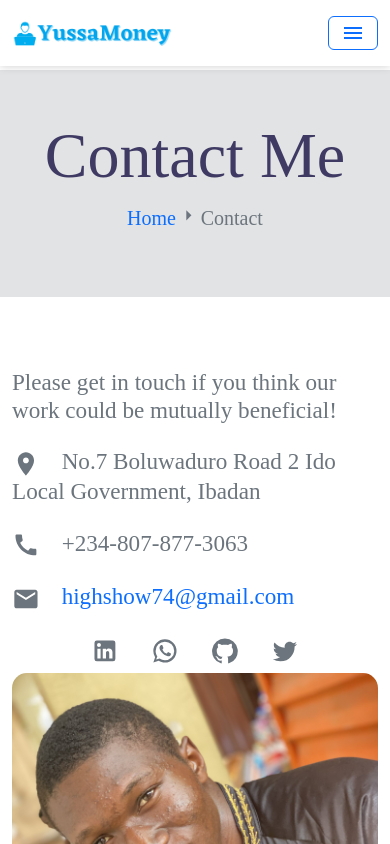
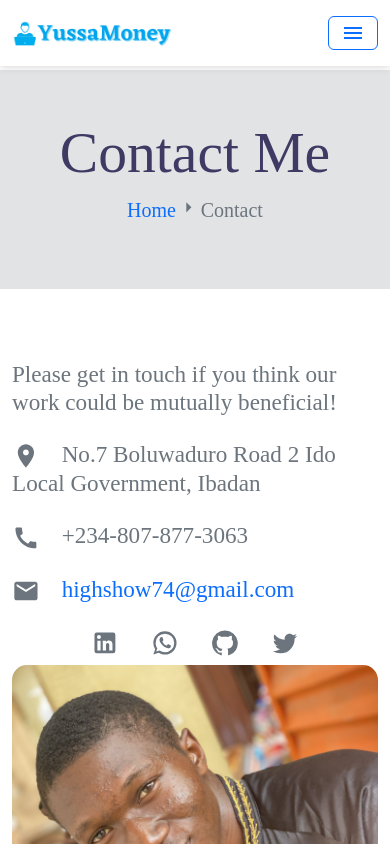
Before and after one commit to YussaMoney/Yussa-Portfolio, a React (Create React App) app: page /contact in a window 390 px wide. Shown: the top 844 px of the page. Built offline with nearby package versions, Linux system fonts and the light colour scheme.

Commit message:
Fixed: heading class font size for mobile view

```diff
--- a/src/index.css
+++ b/src/index.css
@@ -184,6 +184,10 @@ h2 {
   .w-30 {
     width: 100% !important;
   }
+
+  .heading {
+    font-size: 3.6rem;
+  }
 }
 
 @media screen and (max-width: 469.98px) {
@@ -222,4 +226,8 @@ h2 {
   .nav-center {
     text-align: center;
   }
+
+  .heading {
+    font-size: 3rem;
+  }
 }
```
